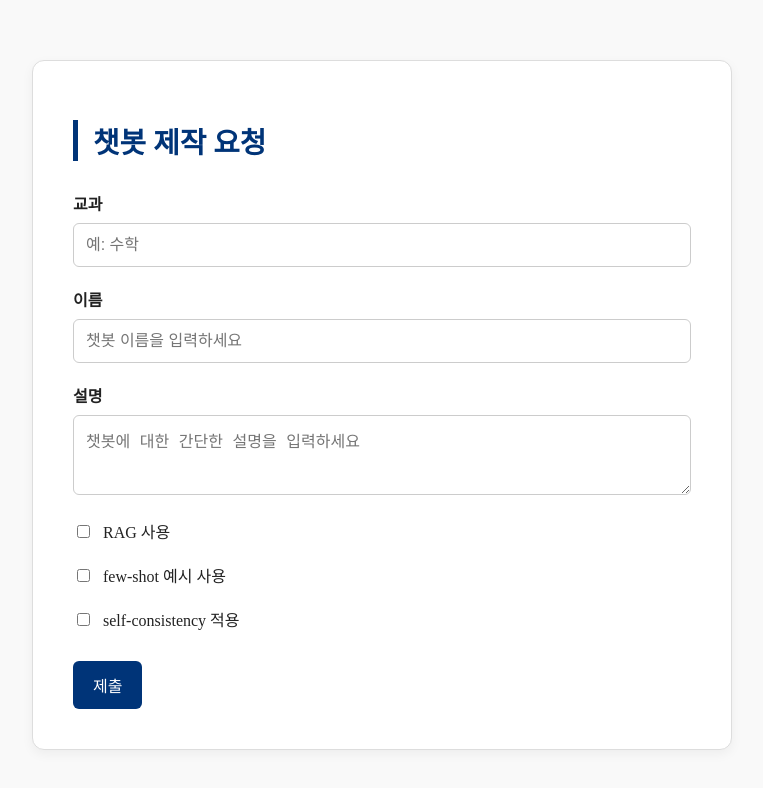
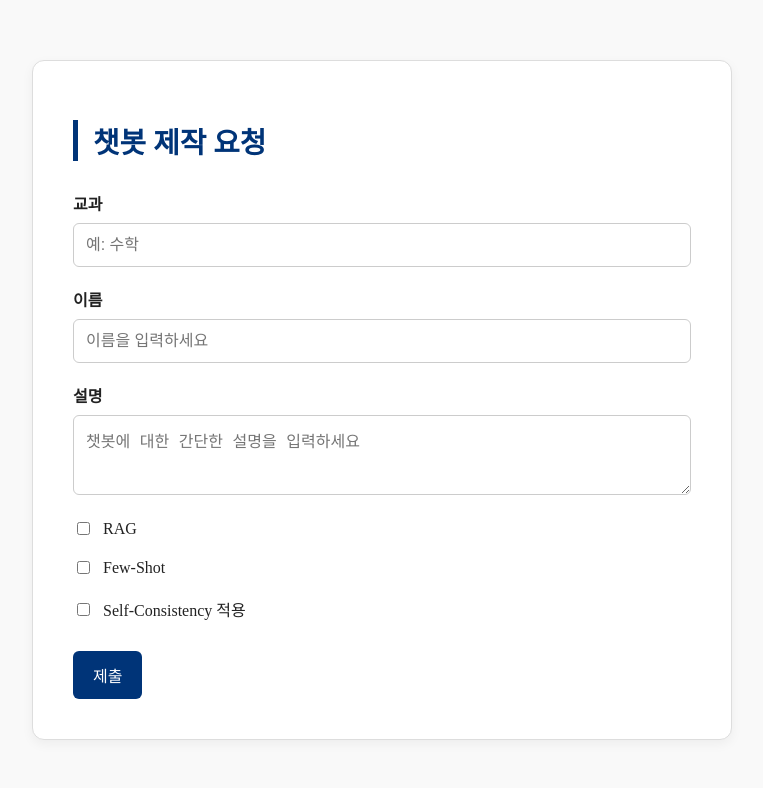
Before and after one commit to jangheonyeong/ChatbotForm, a website built with Vite: page index.html in a window 1280 px wide. Shown: the whole page, without its empty margins (258-1021 px from the left). Built offline with nearby package versions, Linux system fonts and the light colour scheme.

Commit message:
철자 수정

```diff
--- a/index.html
+++ b/index.html
@@ -15,13 +15,13 @@
       <input type="text" id="subject" name="subject" placeholder="예: 수학" />
 
       <label for="name">이름</label>
-      <input type="text" id="name" name="name" placeholder="챗봇 이름을 입력하세요" />
+      <input type="text" id="name" name="name" placeholder="이름을 입력하세요" />
 
       <label for="description">설명</label>
       <textarea id="description" name="description" placeholder="챗봇에 대한 간단한 설명을 입력하세요"></textarea>
 
       <div class="checkbox-group">
-        <label><input type="checkbox" id="ragToggle" /> RAG 사용</label>
+        <label><input type="checkbox" id="ragToggle" /> RAG</label>
         <div id="ragUpload" class="hidden">
           <label for="ragFile">PDF 파일 업로드</label>
           <input type="file" id="ragFile" accept=".pdf" />
@@ -29,7 +29,7 @@
       </div>
 
       <div class="checkbox-group">
-        <label><input type="checkbox" id="fewShotToggle" /> few-shot 예시 사용</label>
+        <label><input type="checkbox" id="fewShotToggle" /> Few-Shot</label>
         <div id="fewShotContainer" class="hidden">
           <div class="example-block">
             <label>예시 1</label>
@@ -40,7 +40,7 @@
       </div>
 
       <div class="checkbox-group">
-        <label><input type="checkbox" id="selfConsistencyToggle" /> self-consistency 적용</label>
+        <label><input type="checkbox" id="selfConsistencyToggle" /> Self-Consistency 적용</label>
       </div>
 
       <button type="submit">제출</button>
```
